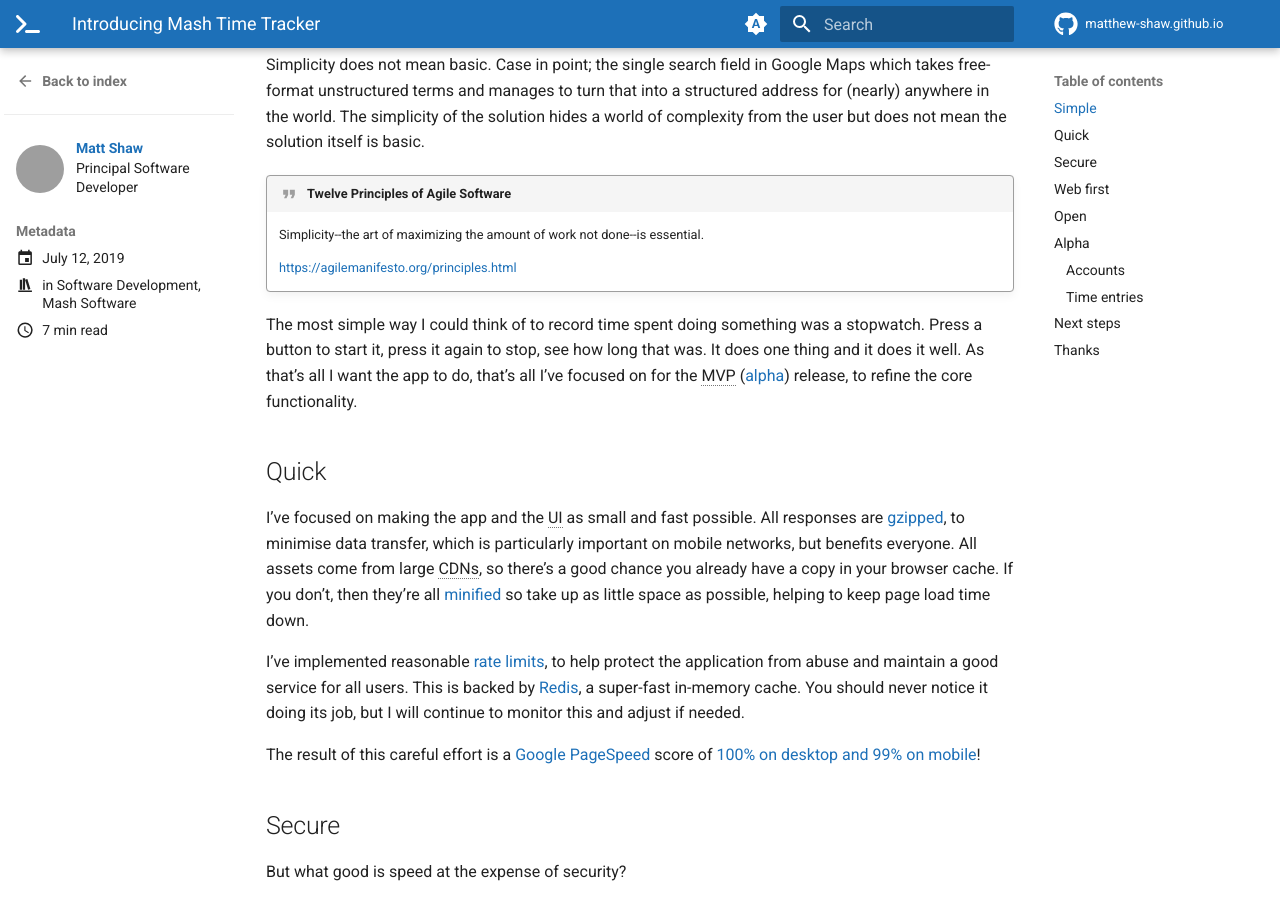
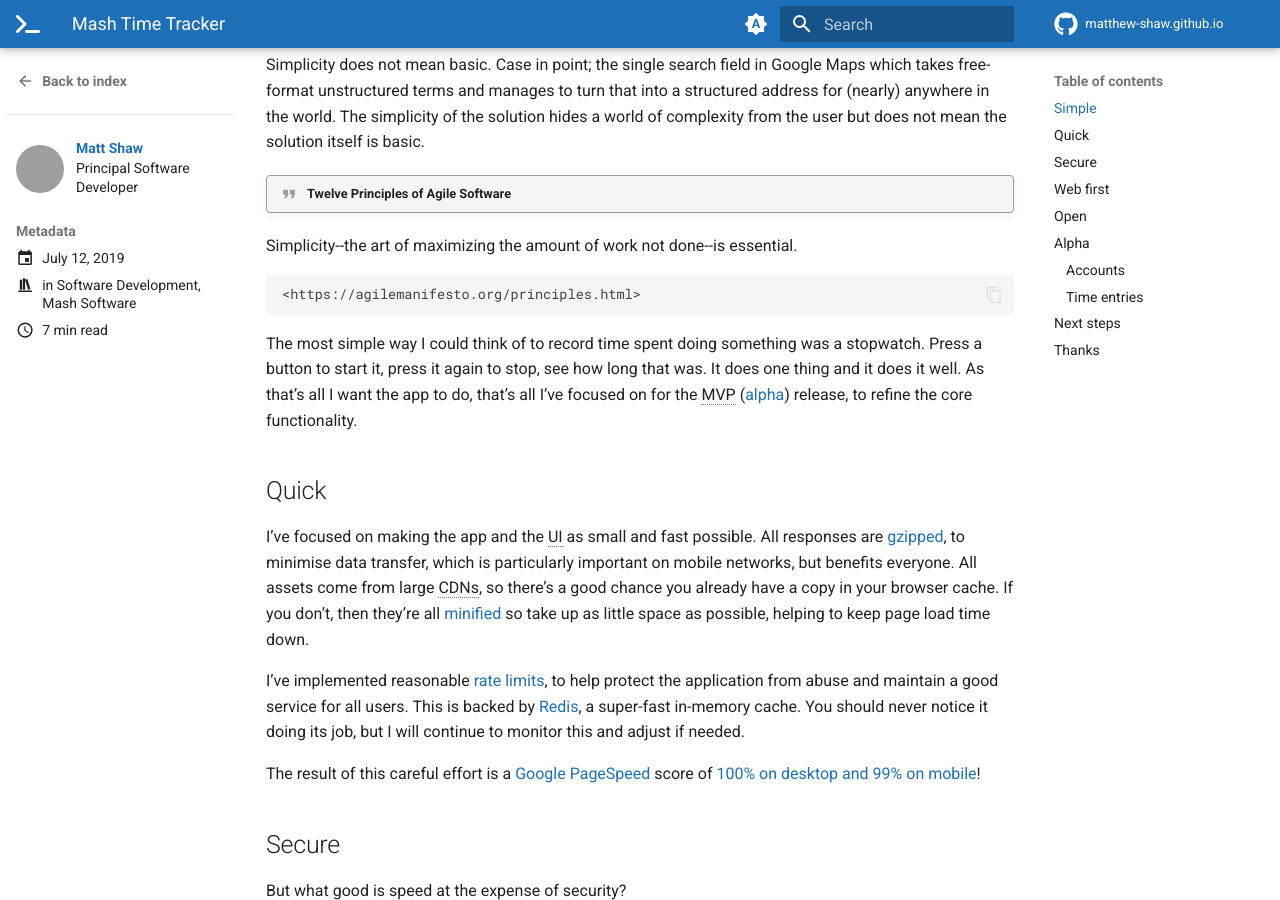
Before and after one commit to matthew-shaw/matthew-shaw.github.io, an MkDocs documentation site: the page built from docs/blog/posts/mash-time-tracker.md, in a window 1280 px wide and 900 px high, scrolled down 1895 px. Built offline with MkDocs 1.6.1 and Material for MkDocs 9.7.7, drawn with Linux system fonts in a browser that asks for light colours; plug-ins that fetch from the network failed and are left out; comment, search, counter and statistics services are not loaded; some of the changed text lies outside the part shown; grey boxes are pictures that could not be loaded.

Commit message:
rename blog post

```diff
--- a/docs/blog/posts/mash-time-tracker-intro.md
+++ b/docs/blog/posts/mash-time-tracker.md
@@ -19,7 +19,7 @@ tags:
   - WTForms
 ---
 
-# Introducing Mash Time Tracker
+# Mash Time Tracker
 
 One of my first jobs in software development after leaving university was to rewrite a corporate time management system. So it seems ironic that after 12 years of experience I find myself coming right back to where I started.
 
@@ -42,7 +42,7 @@ It’s also regrettable that we put so much time and effort into making user cen
 Simplicity does not mean basic. Case in point; the single search field in Google Maps which takes free-format unstructured terms and manages to turn that into a structured address for (nearly) anywhere in the world. The simplicity of the solution hides a world of complexity from the user but does not mean the solution itself is basic.
 
 !!! quote "Twelve Principles of Agile Software"
-    Simplicity--the art of maximizing the amount of work not done--is essential.
+Simplicity--the art of maximizing the amount of work not done--is essential.
 
     <https://agilemanifesto.org/principles.html>
 
```
Also changed, not shown: docs/blog/posts/mash-time-tracker-native.md (+1 -1 lines), docs/blog/posts/mash-time-tracker-tags.md (+2 -2 lines).
